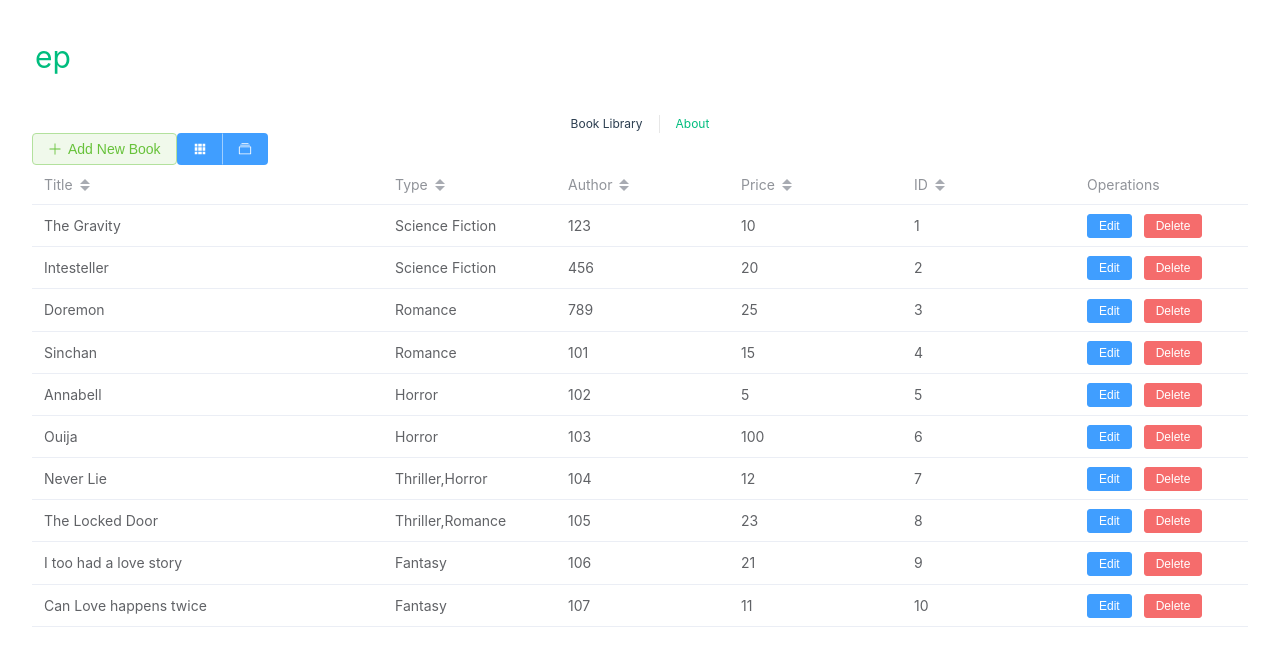
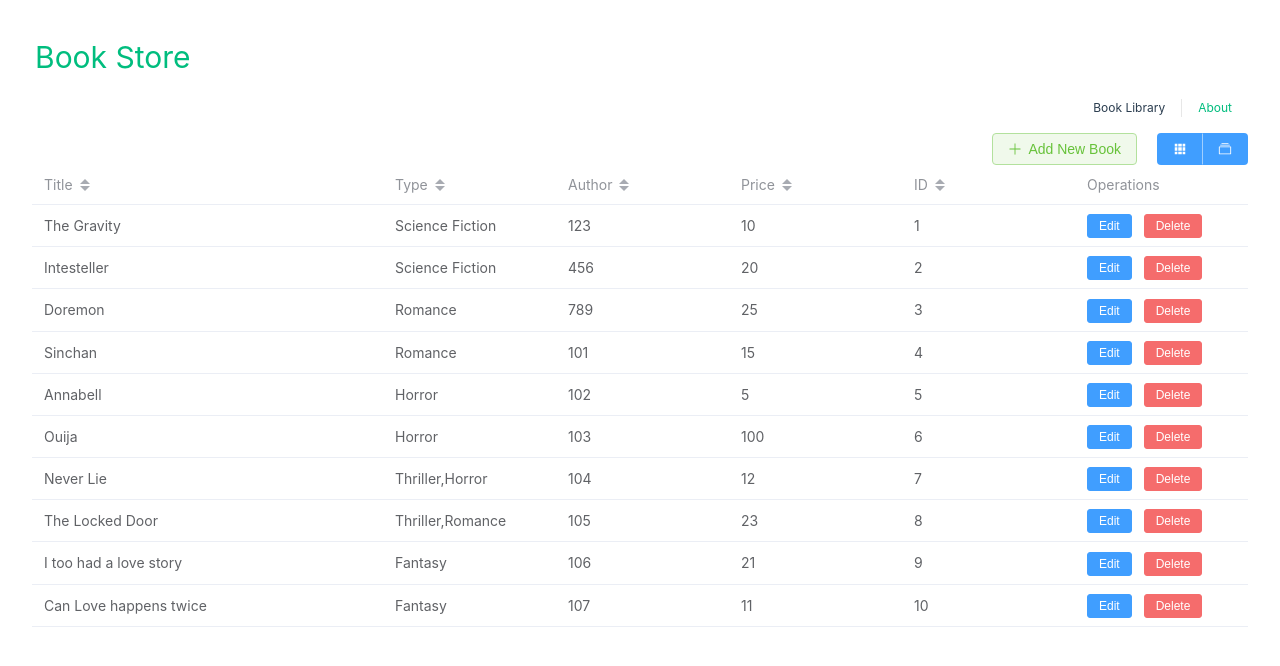
Before and after one commit to Akash5210/Book-Library, a Vue app: page / in a window 1280 px wide. Shown: the top 666 px of the page. Built offline with nearby package versions, Linux system fonts and the light colour scheme.

Commit message:
styling fix

```diff
--- a/src/App.vue
+++ b/src/App.vue
@@ -2,7 +2,7 @@
 <template>
   <header>
     <div class="wrapper">
-      <BooksLibrary msg="ep" />
+      <BooksLibrary msg="Book Store" />
       <nav>
         <RouterLink to="/">Book Library</RouterLink>
         <RouterLink to="/about">About</RouterLink>
@@ -32,8 +32,9 @@ header {
 nav {
   width: 100%;
   font-size: 12px;
-  text-align: center;
-  margin-top: 2rem;
+  text-align: right;
+  margin-top: 1rem;
+  margin-bottom: 1rem;
 }
 
 nav a.router-link-exact-active {
--- a/src/components/Books.vue
+++ b/src/components/Books.vue
@@ -1,7 +1,7 @@
 <template>
-  <div>
+  <div class="actionHeaderButtons">
     <el-button plain @click="isFormVisible = true" type="success" :icon="Plus">Add New Book</el-button>
-    <el-button-group class="ml-4">
+    <el-button-group class=" ml-20">
       <el-button type="primary" :icon="Grid" @click="currentView = 'grid'" />
       <el-button type="primary" :icon="Files" @click="currentView = 'card'" />
     </el-button-group>
@@ -85,3 +85,12 @@ let removeBook = (id) => {
 }
 
 </script>
+<style>
+.actionHeaderButtons{
+  display: flex;
+  justify-content:flex-end;
+}
+.ml-20{
+  margin-left: 20px;
+}
+</style>
```
